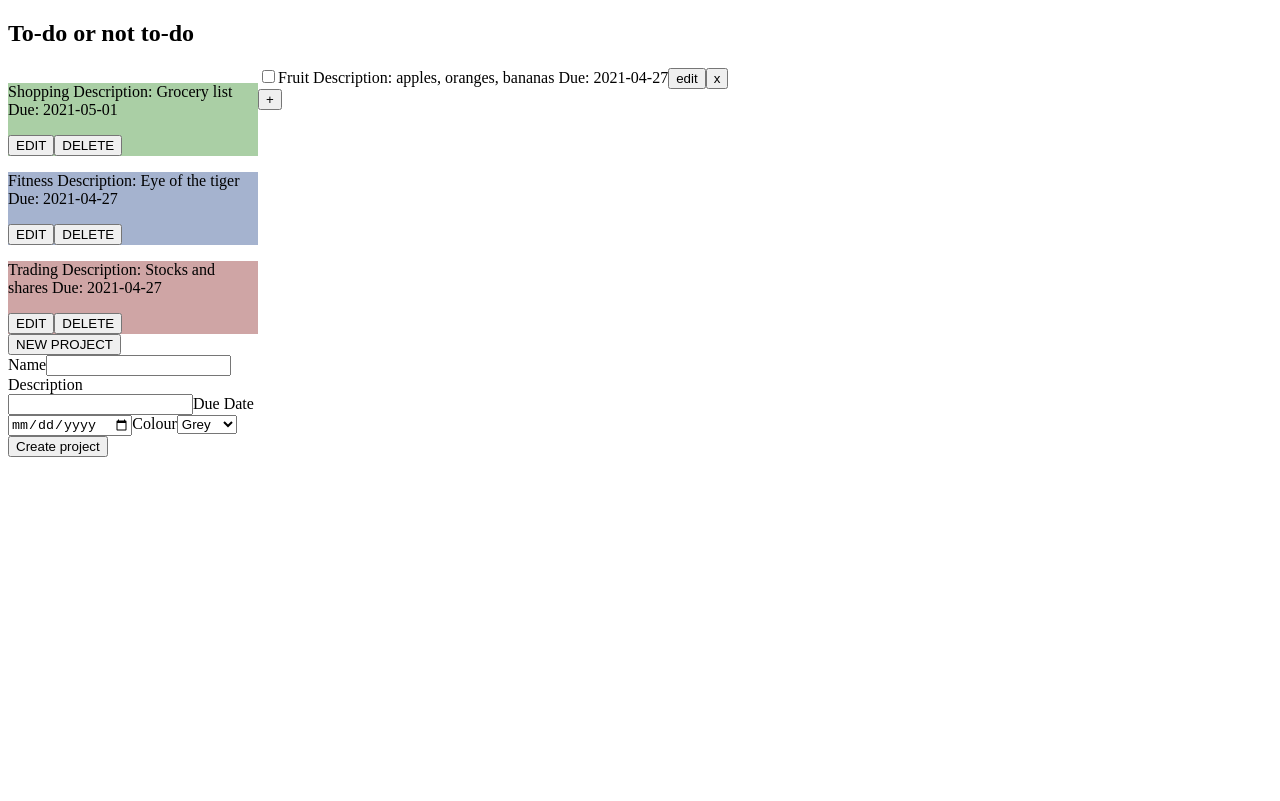
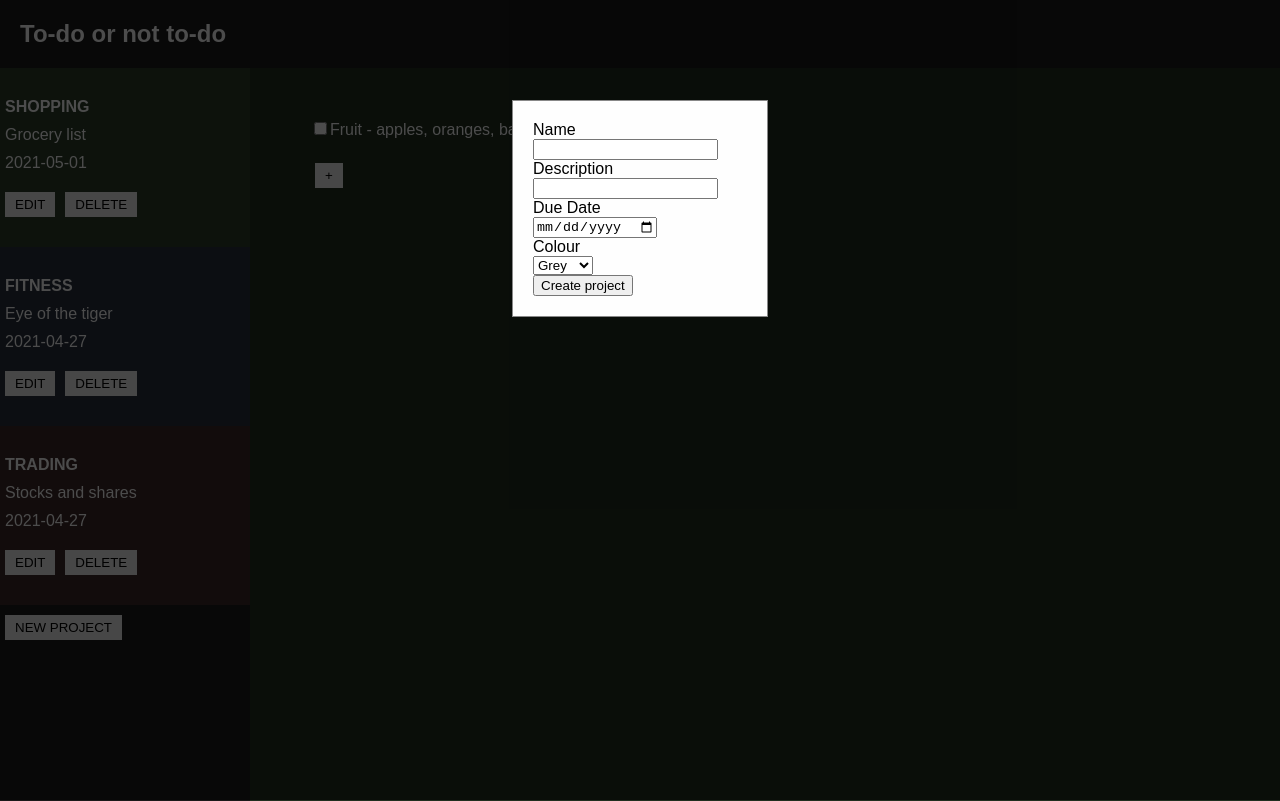
Before and after one commit to harj0891/js-todo-list, a website built with webpack: page dist/index.html in a window 1280 px wide. Both pictures are taken after a click on the button "NEW PROJECT". Built offline with nearby package versions, Linux system fonts and the light colour scheme.

Commit message:
css - basic styles

```diff
--- a/dist/index.html
+++ b/dist/index.html
@@ -6,14 +6,14 @@
     <link rel="stylesheet" href="styles.css">
   </head>
   <body>
-    <section id="container-header">
-      <h1>To-do or not to-do</h1>
+    <section id="container-header" class="header">
+      <h1 class="title">To-do or not to-do</h1>
     </section>
     <section id="container" class ="main">
-      <section id="container-navigation">
+      <section id="container-navigation" class="navigation">
         <button id="create-project" class="button">New Project</button>
       </section>
-      <section id="container-todolist">
+      <section id="container-todolist" class="todolist">
         <!--automatically add projects here, and todo items as list under each project-->
       </section>
     </section>
--- a/dist/styles.css
+++ b/dist/styles.css
@@ -1,14 +1,83 @@
+
+* {
+    box-sizing: border-box;
+}
+
+h1, p, label {
+    margin: 0;
+    color: white;
+    font-family: Arial, Helvetica, sans-serif;
+}
+
+body {
+    margin: 0;
+}
+
+.header{
+    background-color: rgb(26, 26, 26);
+}
+
+.title{
+    padding:20px;
+}
 
 .main {
     display:grid;
     grid-template-columns: 250px auto;
+    height: calc(100vh - 67px);
+}
+
+
+.navigation {
+    background-color: rgb(26, 26, 26);
+    top: 100px;
+    bottom: 0;
+}
+
+.project {
+    padding-top: 20px;
+    padding-bottom: 20px;
+}
+
+.project p {
+    margin: 10px 5px;
 
 }
 
 
-.item *{
+.project-title {
+    font-weight: bold;
+    text-transform: uppercase;
+}
+
+
+.button {
+    border: none;
+    border-radius: none;
+    margin: 10px 5px;
+    padding: 5px 10px;
+}
+
+.todolist{
+    background-color: rgb(240, 240, 240);
+    padding: 40px 60px;
+}
+
+
+.item * {
     display: inline;
 }
+
+.item.completed p {
+    text-decoration: line-through;
+}
+
+
+
+
+
+
+
 
 
 .modal {
@@ -31,21 +100,46 @@
     width: 20%;
 }
 
-.label-grey {
-    background-color: hsl(0, 0%, 73%);
-
+.modal-content p,label {
+    color:black;
 }
 
-.label-blue {
-    background-color: hsl(221, 30%, 73%);
-
+#create-project-modal *{
+    display: block;
 }
 
-.label-red {
-    background-color: hsl(0, 30%, 73%);
 
+
+
+
+.project.grey {
+    background-color: hsl(0, 0%, 20%);
 }
 
-.label-green {
-    background-color: hsl(114, 30%, 73%);
+.project.blue {
+    background-color: hsl(221, 20%, 20%);
 }
+
+.project.red {
+    background-color: hsl(0, 20%, 20%);
+}
+
+.project.green {
+    background-color: hsl(114, 20%, 20%);
+}
+
+.todolist.grey {
+    background-color: hsl(0, 0%, 15%);
+}
+
+.todolist.blue {
+    background-color: hsl(221, 20%, 15%);
+}
+
+.todolist.red {
+    background-color: hsl(0, 20%, 15%);
+}
+
+.todolist.green {
+    background-color: hsl(116, 20%, 15%);
+}
--- a/src/Controllers/displayController.js
+++ b/src/Controllers/displayController.js
@@ -13,29 +13,47 @@ const DisplayController = (function() {
 
             switch (project.labelColor) {
                 case ("grey"):
-                    projectContainer.setAttribute("class", "label-grey");
+                    projectContainer.setAttribute("class", "project grey");
                     break;
                 case ("blue"):
-                    projectContainer.setAttribute("class", "label-blue");
+                    projectContainer.setAttribute("class", "project blue");
                     break;
                 case ("red"):
-                    projectContainer.setAttribute("class", "label-red");
+                    projectContainer.setAttribute("class", "project red");
                     break;
                 case ("green"):
-                    projectContainer.setAttribute("class", "label-green");
+                    projectContainer.setAttribute("class", "project green");
                     break;
             }
 
-            let projectInfo = document.createElement("p");
-            projectInfo.textContent = `${project.title} Description: ${project.description} Due: ${project.dueDate}`;
+            let projectInfo = document.createElement("section");
+
+            let projectTitle = document.createElement("p");
+            projectTitle.setAttribute("class","project-title");
+            projectTitle.textContent = project.title;
+
+            let projectDescription = document.createElement("p");
+            projectDescription.setAttribute("class","project-description");
+            projectDescription.textContent = project.description;
+
+            let projectDueDate = document.createElement("p");
+            projectDueDate.setAttribute("class","project-duedate");
+            projectDueDate.textContent = project.dueDate;
+
+            projectInfo.appendChild(projectTitle);
+            projectInfo.appendChild(projectDescription);
+            projectInfo.appendChild(projectDueDate);
+
 
             let buttonProjectUpdate = document.createElement("button");
+            buttonProjectUpdate.setAttribute("class", "button project update");
             buttonProjectUpdate.textContent = "EDIT";
             buttonProjectUpdate.addEventListener("click", function() {
                 showUpdateProjectForm(project.id)
             });
 
             let buttonProjectDelete = document.createElement("button");
+            buttonProjectDelete.setAttribute("class", "button project delete");
             buttonProjectDelete.textContent = "DELETE";
             buttonProjectDelete.addEventListener("click", function() {
                 showDeleteProjectForm(project);
@@ -52,6 +70,7 @@ const DisplayController = (function() {
         });
 
         let buttonProjectCreate = document.createElement("button");
+        buttonProjectCreate.setAttribute("class", "button project create");
         buttonProjectCreate.textContent = "NEW PROJECT";
         buttonProjectCreate.addEventListener("click", function() {
             showCreateProjectForm();
@@ -79,6 +98,7 @@ const DisplayController = (function() {
         todolistContainer.innerHTML = "";
         let projectItemContainer = document.createElement("section");
         projectItemContainer.setAttribute("id", `container-project-${project.id}`);
+        todolistContainer.setAttribute("class",`todolist ${project.labelColor}`);
 
         itemList.forEach(item => {
             if (item.project == project.id) {
@@ -99,10 +119,23 @@ const DisplayController = (function() {
                 }
 
 
-                let iteminfo = document.createElement("p");
-                iteminfo.textContent = `${item.title} Description: ${item.description} Due: ${item.dueDate}`;
+                let iteminfo = document.createElement("section");
+
+                let itemTitle = document.createElement("p");
+                itemTitle.textContent = item.title;
+
+                let itemDescription = document.createElement("p");
+                itemDescription.textContent = ` - ${item.description}`;
+
+                let itemDueDate = document.createElement("p");
+                itemDueDate.textContent = ` - ${item.dueDate}`;
+
+                iteminfo.appendChild(itemTitle);
+                iteminfo.appendChild(itemDescription);
+                iteminfo.appendChild(itemDueDate);
 
                 let buttonItemUpdate = document.createElement("button");
+                buttonItemUpdate.setAttribute("class", "button item update");
                 buttonItemUpdate.textContent = "edit";
                 buttonItemUpdate.addEventListener("click", function() {
                     showUpdateItemForm(item.id);
@@ -110,6 +143,7 @@ const DisplayController = (function() {
 
 
                 let buttonItemDelete = document.createElement("button");
+                buttonItemDelete.setAttribute("class", "button item delete");
                 buttonItemDelete.textContent = "x";
                 buttonItemDelete.addEventListener("click", function() {
                     submitDeleteItem(item.project, item.id)
@@ -124,6 +158,7 @@ const DisplayController = (function() {
         })
 
         let newItemButton = document.createElement("button");
+        newItemButton.setAttribute("class", "button item create");
         newItemButton.textContent = "+";
         newItemButton.addEventListener("click", function() {
             let createItemForm = showCreateItemForm(project.id);
@@ -140,16 +175,20 @@ const DisplayController = (function() {
     };
 
     function showCreateProjectForm() {
-        let navigationContainer = document.querySelector("#container-navigation");
+        let mainContainer = document.querySelector("#container");
 
         // check if form already exists
-        let alreadyExists = document.querySelector("#create-project-form");
+        let alreadyExists = document.querySelector("#create-project-modal");
         if (alreadyExists) {
             console.log("project create form already open");
             // do nothing
         } else {
+            let modalContainer = document.createElement("section");
+            modalContainer.setAttribute("id","create-project-modal");
+            modalContainer.setAttribute("class","modal");
+
             let projectContainer = document.createElement("section");
-            projectContainer.setAttribute("id","create-project-form");
+            projectContainer.setAttribute("class", "modal-content");
 
             let projectNameLabel = document.createElement("label");
             projectNameLabel.setAttribute("for","pname");
@@ -214,11 +253,25 @@ const DisplayController = (function() {
             projectContainer.appendChild(projectColorField);
             projectContainer.appendChild(projectCreateButton);
 
-            navigationContainer.appendChild(projectContainer);
+            modalContainer.appendChild(projectContainer);
+            mainContainer.appendChild(modalContainer);
 
             // create button event listener
             projectCreateButton.addEventListener("click", submitCreateProject);
+
+            window.onclick = function(event) {
+                if (event.target == modalContainer) {
+                    closeCreateProjectForm();
+                }
+            }
         }
+    }
+
+
+
+    function closeCreateProjectForm() {
+        let deleteProjectModal = document.querySelector("#create-project-modal");
+        deleteProjectModal.remove();
     }
 
     function showCreateItemForm(projectID) {
@@ -527,6 +580,7 @@ const DisplayController = (function() {
 
         // call create project
         TodolistController.createProject(projectNameValue, projectDescValue, projectDueDateValue, projectColorValue);
+        closeCreateProjectForm();
         displayProjects();
 
     }
```
Also changed, not shown: README.md, dist/main.js.
